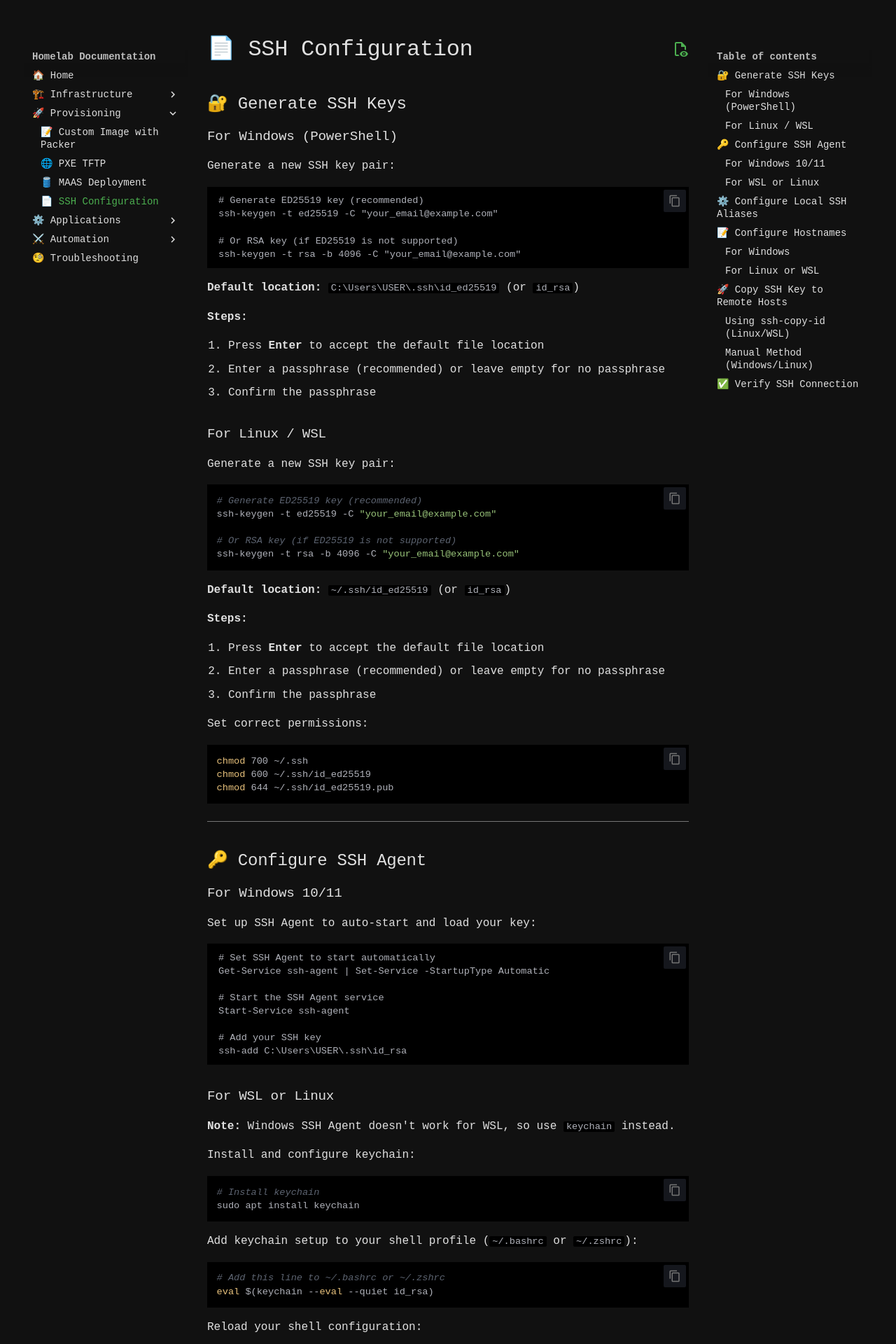
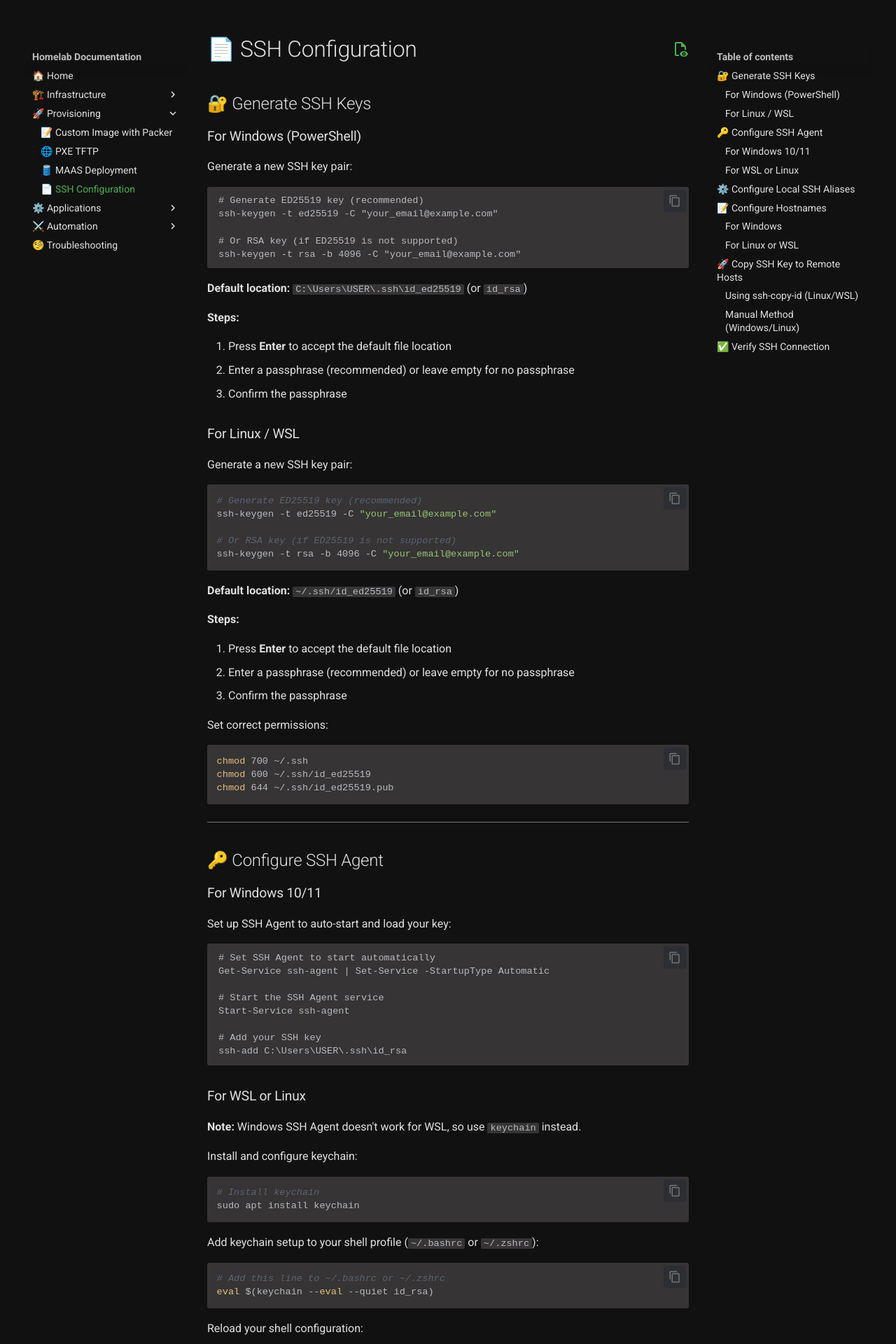
Before and after one commit to kCn3333/homelab, an MkDocs documentation site: the page built from docs/provisioning/2-ssh-configuration.md, in a window 1280 px wide. Shown: the top 1920 px of the page at 70% size. Built offline with MkDocs 1.6.1 and Material for MkDocs 9.7.7, drawn with Linux system fonts in a browser that asks for light colours; nearby versions of some CDN libraries; comment, search, counter and statistics services are not loaded.

Commit message:
some update

```diff
--- a/docs/stylesheets/retro.css
+++ b/docs/stylesheets/retro.css
@@ -36,7 +36,7 @@
     --md-footer-bg-color--dark: #000000 !important;
 
     /* Code */
-    --md-code-bg-color: #000000 !important;
+    --md-code-bg-color: #363434 !important;
     /* --md-code-fg-color: var(--retro-green-main) !important; */
 
     /* Links */
@@ -48,8 +48,12 @@ body,
 .md-typeset,
 .md-nav,
 .md-header,
-.md-footer,
-code {
+.md-footer {
+    font-family: 'Roboto', 'Segoe UI', Tahoma, Geneva, Verdana, sans-serif !important;
+}
+
+/* Courier New tylko dla bloków kodu */
+.md-typeset code, pre code {
     font-family: 'Courier New', Courier, monospace !important;
 }
 
```
